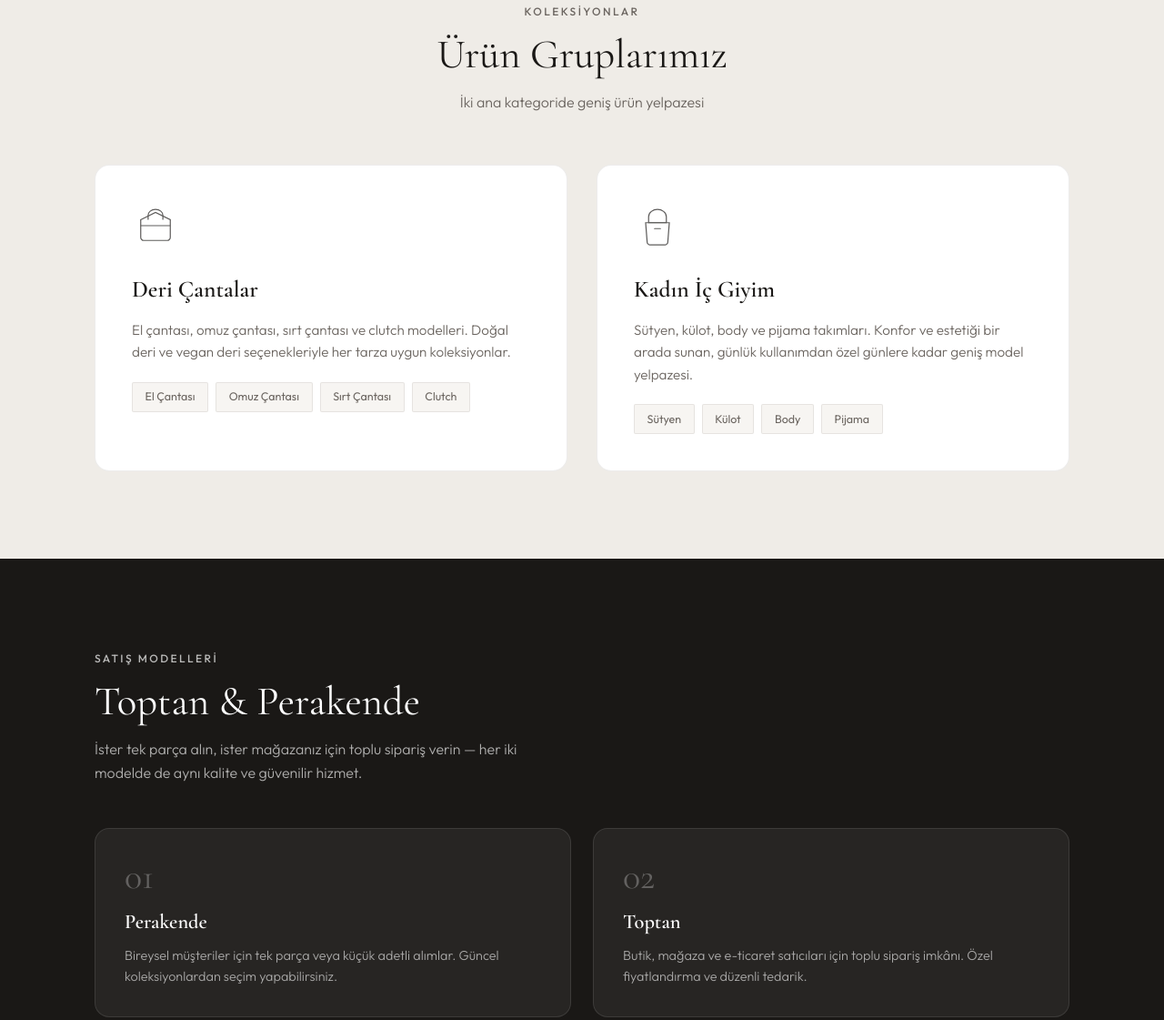
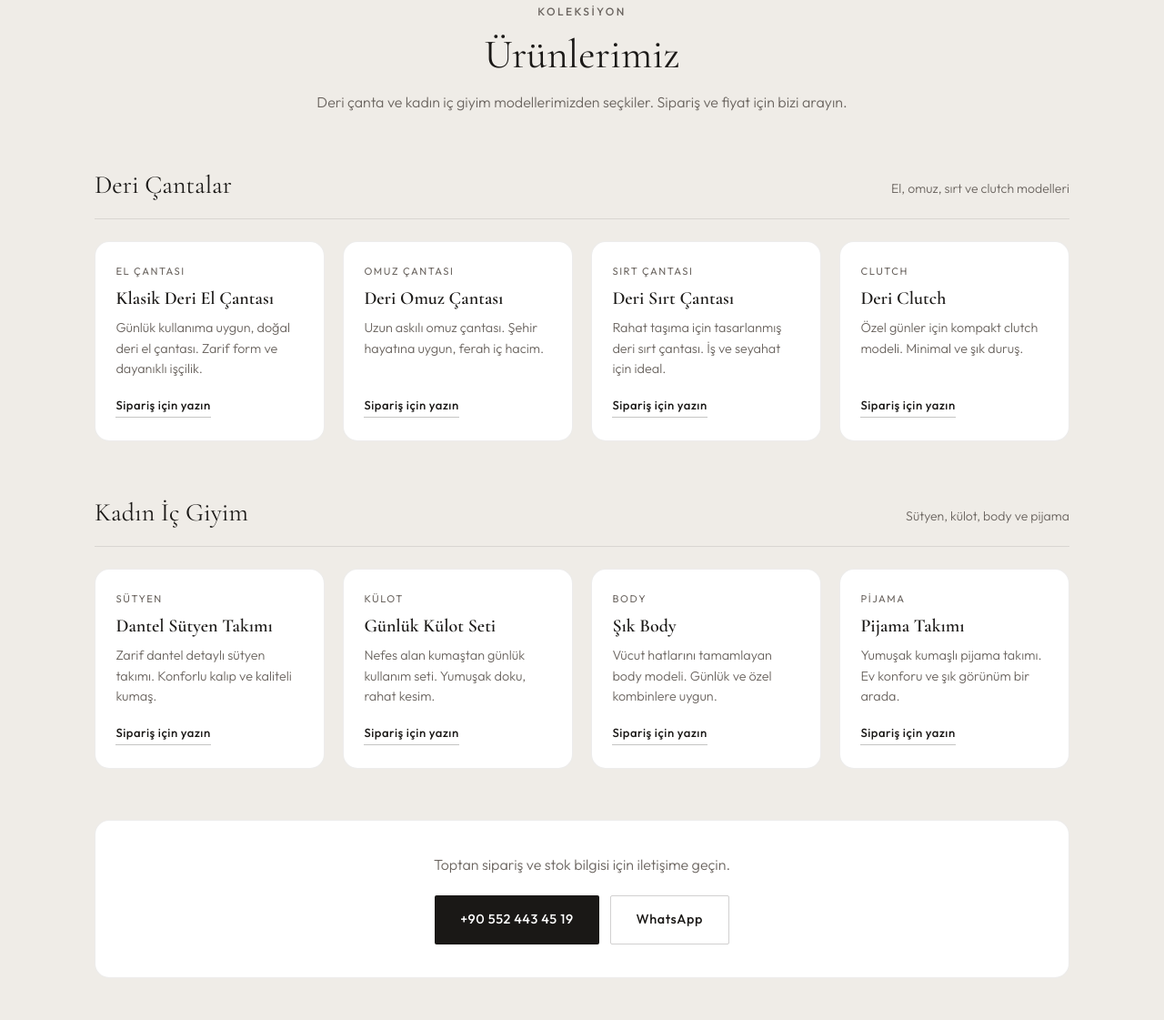
Before and after one commit to eliffvural/modazade, a plain HTML site: page index.html in a window 1280 px wide. Shown: the part 1388-2509 px from the top of the page at 91% size. Drawn offline with nearby package versions, Linux system fonts and the light colour scheme.

Commit message:
Refactor product catalog layout and update hero section text for clarity. Enhanced styles for improved visual hierarchy and responsiveness. Updated background image and adjusted color filters for a modern aesthetic.

```diff
--- a/index.html
+++ b/index.html
@@ -41,7 +41,7 @@
       <div class="container hero-content">
         <p class="hero-eyebrow">Deri Çanta & Kadın İç Giyim</p>
         <h1>Zarafet ve kalite,<br><em>tek adreste.</em></h1>
-        <p class="hero-desc">Modazade olarak deri çanta ve kadın iç giyim koleksiyonlarımızı toptan ve perakende sunuyoruz. İki alanda da seçkin malzeme ve özenli işçilik.</p>
+        <p class="hero-desc">Deri çanta ve kadın iç giyim koleksiyonlarımızı toptan ve perakende sunuyoruz. Seçkin malzeme, özenli işçilik.</p>
         <div class="hero-actions">
           <a href="tel:+905524434519" class="btn btn-primary">
             <svg width="18" height="18" viewBox="0 0 24 24" fill="none" stroke="currentColor" stroke-width="2" aria-hidden="true"><path d="M22 16.92v3a2 2 0 0 1-2.18 2 19.79 19.79 0 0 1-8.63-3.07 19.5 19.5 0 0 1-6-6 19.79 19.79 0 0 1-3.07-8.67A2 2 0 0 1 4.11 2h3a2 2 0 0 1 2 1.72c.127.96.361 1.903.7 2.81a2 2 0 0 1-.45 2.11L8.09 9.91a16 16 0 0 0 6 6l1.27-1.27a2 2 0 0 1 2.11-.45c.907.339 1.85.573 2.81.7A2 2 0 0 1 22 16.92z"/></svg>
@@ -111,45 +111,83 @@
     <section id="urunler" class="section products">
       <div class="container">
         <div class="section-header">
-          <span class="section-tag">Koleksiyonlar</span>
-          <h2>Ürün Gruplarımız</h2>
-          <p>İki ana kategoride geniş ürün yelpazesi</p>
+          <span class="section-tag">Koleksiyon</span>
+          <h2>Ürünlerimiz</h2>
+          <p>Deri çanta ve kadın iç giyim modellerimizden seçkiler. Sipariş ve fiyat için bizi arayın.</p>
         </div>
-        <div class="product-grid">
-          <article class="product-card">
-            <div class="product-icon">
-              <svg viewBox="0 0 64 64" fill="none" stroke="currentColor" stroke-width="1.5">
-                <path d="M12 24 L32 14 L52 24 L52 48 C52 50 50 52 48 52 L16 52 C14 52 12 50 12 48 Z"/>
-                <path d="M22 24 L22 18 C22 14 26 10 32 10 C38 10 42 14 42 18 L42 24"/>
-                <line x1="12" y1="32" x2="52" y2="32"/>
-              </svg>
-            </div>
+
+        <div class="catalog-group" id="deri-cantalar">
+          <div class="catalog-heading">
             <h3>Deri Çantalar</h3>
-            <p>El çantası, omuz çantası, sırt çantası ve clutch modelleri. Doğal deri ve vegan deri seçenekleriyle her tarza uygun koleksiyonlar.</p>
-            <ul class="product-tags">
-              <li>El Çantası</li>
-              <li>Omuz Çantası</li>
-              <li>Sırt Çantası</li>
-              <li>Clutch</li>
-            </ul>
-          </article>
-          <article class="product-card">
-            <div class="product-icon product-icon-alt">
-              <svg viewBox="0 0 64 64" fill="none" stroke="currentColor" stroke-width="1.5">
-                <path d="M20 20 C20 14 26 10 32 10 C38 10 44 14 44 20 L44 28 L20 28 Z"/>
-                <path d="M16 28 L48 28 L46 54 C46 56 44 58 42 58 L22 58 C20 58 18 56 18 54 Z"/>
-                <path d="M28 36 L36 36" stroke-linecap="round"/>
-              </svg>
-            </div>
+            <span>El, omuz, sırt ve clutch modelleri</span>
+          </div>
+          <div class="catalog-grid">
+            <article class="catalog-item">
+              <span class="catalog-cat">El Çantası</span>
+              <h4>Klasik Deri El Çantası</h4>
+              <p>Günlük kullanıma uygun, doğal deri el çantası. Zarif form ve dayanıklı işçilik.</p>
+              <a href="https://wa.me/905524434519?text=Merhaba,%20Klasik%20Deri%20El%20%C3%87antas%C4%B1%20hakk%C4%B1nda%20bilgi%20almak%20istiyorum." class="catalog-link" target="_blank" rel="noopener">Sipariş için yazın</a>
+            </article>
+            <article class="catalog-item">
+              <span class="catalog-cat">Omuz Çantası</span>
+              <h4>Deri Omuz Çantası</h4>
+              <p>Uzun askılı omuz çantası. Şehir hayatına uygun, ferah iç hacim.</p>
+              <a href="https://wa.me/905524434519?text=Merhaba,%20Deri%20Omuz%20%C3%87antas%C4%B1%20hakk%C4%B1nda%20bilgi%20almak%20istiyorum." class="catalog-link" target="_blank" rel="noopener">Sipariş için yazın</a>
+            </article>
+            <article class="catalog-item">
+              <span class="catalog-cat">Sırt Çantası</span>
+              <h4>Deri Sırt Çantası</h4>
+              <p>Rahat taşıma için tasarlanmış deri sırt çantası. İş ve seyahat için ideal.</p>
+              <a href="https://wa.me/905524434519?text=Merhaba,%20Deri%20S%C4%B1rt%20%C3%87antas%C4%B1%20hakk%C4%B1nda%20bilgi%20almak%20istiyorum." class="catalog-link" target="_blank" rel="noopener">Sipariş için yazın</a>
+            </article>
+            <article class="catalog-item">
+              <span class="catalog-cat">Clutch</span>
+              <h4>Deri Clutch</h4>
+              <p>Özel günler için kompakt clutch modeli. Minimal ve şık duruş.</p>
+              <a href="https://wa.me/905524434519?text=Merhaba,%20Deri%20Clutch%20hakk%C4%B1nda%20bilgi%20almak%20istiyorum." class="catalog-link" target="_blank" rel="noopener">Sipariş için yazın</a>
+            </article>
+          </div>
+        </div>
+
+        <div class="catalog-group" id="ic-giyim">
+          <div class="catalog-heading">
             <h3>Kadın İç Giyim</h3>
-            <p>Sütyen, külot, body ve pijama takımları. Konfor ve estetiği bir arada sunan, günlük kullanımdan özel günlere kadar geniş model yelpazesi.</p>
-            <ul class="product-tags">
-              <li>Sütyen</li>
-              <li>Külot</li>
-              <li>Body</li>
-              <li>Pijama</li>
-            </ul>
-          </article>
+            <span>Sütyen, külot, body ve pijama</span>
+          </div>
+          <div class="catalog-grid">
+            <article class="catalog-item">
+              <span class="catalog-cat">Sütyen</span>
+              <h4>Dantel Sütyen Takımı</h4>
+              <p>Zarif dantel detaylı sütyen takımı. Konforlu kalıp ve kaliteli kumaş.</p>
+              <a href="https://wa.me/905524434519?text=Merhaba,%20Dantel%20S%C3%BCtyen%20Tak%C4%B1m%C4%B1%20hakk%C4%B1nda%20bilgi%20almak%20istiyorum." class="catalog-link" target="_blank" rel="noopener">Sipariş için yazın</a>
+            </article>
+            <article class="catalog-item">
+              <span class="catalog-cat">Külot</span>
+              <h4>Günlük Külot Seti</h4>
+              <p>Nefes alan kumaştan günlük kullanım seti. Yumuşak doku, rahat kesim.</p>
+              <a href="https://wa.me/905524434519?text=Merhaba,%20G%C3%BCnl%C3%BCk%20K%C3%BClot%20Seti%20hakk%C4%B1nda%20bilgi%20almak%20istiyorum." class="catalog-link" target="_blank" rel="noopener">Sipariş için yazın</a>
+            </article>
+            <article class="catalog-item">
+              <span class="catalog-cat">Body</span>
+              <h4>Şık Body</h4>
+              <p>Vücut hatlarını tamamlayan body modeli. Günlük ve özel kombinlere uygun.</p>
+              <a href="https://wa.me/905524434519?text=Merhaba,%20%C5%9E%C4%B1k%20Body%20hakk%C4%B1nda%20bilgi%20almak%20istiyorum." class="catalog-link" target="_blank" rel="noopener">Sipariş için yazın</a>
+            </article>
+            <article class="catalog-item">
+              <span class="catalog-cat">Pijama</span>
+              <h4>Pijama Takımı</h4>
+              <p>Yumuşak kumaşlı pijama takımı. Ev konforu ve şık görünüm bir arada.</p>
+              <a href="https://wa.me/905524434519?text=Merhaba,%20Pijama%20Tak%C4%B1m%C4%B1%20hakk%C4%B1nda%20bilgi%20almak%20istiyorum." class="catalog-link" target="_blank" rel="noopener">Sipariş için yazın</a>
+            </article>
+          </div>
+        </div>
+
+        <div class="catalog-cta">
+          <p>Toptan sipariş ve stok bilgisi için iletişime geçin.</p>
+          <div class="catalog-cta-actions">
+            <a href="tel:+905524434519" class="btn btn-dark">+90 552 443 45 19</a>
+            <a href="https://wa.me/905524434519" class="btn btn-ghost" target="_blank" rel="noopener">WhatsApp</a>
+          </div>
         </div>
       </div>
     </section>
@@ -237,8 +275,8 @@
         <div class="footer-col">
           <h4 class="footer-heading">Koleksiyonlar</h4>
           <ul class="footer-links">
-            <li><a href="#urunler">Deri Çantalar</a></li>
-            <li><a href="#urunler">Kadın İç Giyim</a></li>
+            <li><a href="#deri-cantalar">Deri Çantalar</a></li>
+            <li><a href="#ic-giyim">Kadın İç Giyim</a></li>
             <li><a href="#satis">Toptan Satış</a></li>
             <li><a href="#satis">Perakende</a></li>
           </ul>
--- a/styles.css
+++ b/styles.css
@@ -198,8 +198,8 @@ body {
   inset: 0;
   background-image: url('assets/hero-bg.jpg');
   background-size: cover;
-  background-position: center;
-  filter: grayscale(0.55) contrast(1.02) brightness(0.75);
+  background-position: center 20%;
+  filter: grayscale(0.25) contrast(1.04) brightness(0.82);
   transform: scale(1.02);
 }
 
@@ -209,9 +209,9 @@ body {
   background:
     linear-gradient(
       180deg,
-      rgba(18, 16, 14, 0.55) 0%,
-      rgba(18, 16, 14, 0.72) 50%,
-      rgba(18, 16, 14, 0.88) 100%
+      rgba(18, 16, 14, 0.45) 0%,
+      rgba(18, 16, 14, 0.58) 45%,
+      rgba(18, 16, 14, 0.82) 100%
     );
 }
 
@@ -473,70 +473,145 @@ body {
   flex-shrink: 0;
 }
 
-/* ── Products ── */
+/* ── Products / Catalog ── */
 .products {
   background: var(--cream-dark);
 }
 
-.product-grid {
-  display: grid;
-  grid-template-columns: 1fr 1fr;
-  gap: 2rem;
+.catalog-group {
+  margin-bottom: 3.5rem;
 }
 
-.product-card {
-  background: var(--white);
-  border-radius: var(--radius-lg);
-  padding: 2.5rem;
-  transition: border-color var(--transition), box-shadow var(--transition);
-  border: 1px solid rgba(26, 24, 22, 0.08);
+.catalog-group:last-of-type {
+  margin-bottom: 2.5rem;
 }
 
-.product-card:hover {
+.catalog-heading {
+  display: flex;
+  align-items: baseline;
+  justify-content: space-between;
+  gap: 1rem;
+  flex-wrap: wrap;
+  margin-bottom: 1.5rem;
+  padding-bottom: 0.85rem;
+  border-bottom: 1px solid rgba(26, 24, 22, 0.1);
+}
+
+.catalog-heading h3 {
+  font-family: var(--font-display);
+  font-size: 1.75rem;
+  font-weight: 500;
+  color: var(--charcoal);
+}
+
+.catalog-heading span {
+  font-size: 0.88rem;
+  color: var(--charcoal-soft);
+  font-weight: 300;
+}
+
+.catalog-grid {
+  display: grid;
+  grid-template-columns: repeat(4, 1fr);
+  gap: 1.25rem;
+}
+
+.catalog-item {
+  background: var(--white);
+  border: 1px solid rgba(26, 24, 22, 0.08);
+  border-radius: var(--radius-lg);
+  padding: 1.5rem 1.4rem 1.6rem;
+  display: flex;
+  flex-direction: column;
+  transition: border-color var(--transition), box-shadow var(--transition);
+}
+
+.catalog-item:hover {
   border-color: rgba(26, 24, 22, 0.16);
   box-shadow: var(--shadow);
 }
 
-.product-icon {
-  width: 52px;
-  height: 52px;
-  color: var(--charcoal);
-  opacity: 0.7;
-  margin-bottom: 1.5rem;
+.catalog-cat {
+  font-size: 0.7rem;
+  letter-spacing: 0.14em;
+  text-transform: uppercase;
+  color: var(--charcoal-soft);
+  margin-bottom: 0.55rem;
 }
 
-.product-icon-alt {
+.catalog-item h4 {
+  font-family: var(--font-display);
+  font-size: 1.25rem;
+  font-weight: 600;
   color: var(--charcoal);
+  margin-bottom: 0.5rem;
+  line-height: 1.25;
 }
 
-.product-card h3 {
-  font-family: var(--font-display);
-  font-size: 1.6rem;
-  font-weight: 600;
-  margin-bottom: 0.75rem;
+.catalog-item p {
+  font-size: 0.9rem;
+  color: var(--charcoal-soft);
+  font-weight: 300;
+  line-height: 1.55;
+  margin-bottom: 1.15rem;
+  flex: 1;
 }
 
-.product-card p {
+.catalog-link {
+  font-size: 0.82rem;
+  font-weight: 500;
+  letter-spacing: 0.04em;
+  color: var(--charcoal);
+  text-decoration: none;
+  border-bottom: 1px solid rgba(26, 24, 22, 0.25);
+  padding-bottom: 2px;
+  align-self: flex-start;
+  transition: border-color var(--transition);
+}
+
+.catalog-link:hover {
+  border-color: var(--charcoal);
+}
+
+.catalog-cta {
+  text-align: center;
+  padding: 2.25rem 1.5rem;
+  background: var(--white);
+  border: 1px solid rgba(26, 24, 22, 0.08);
+  border-radius: var(--radius-lg);
+}
+
+.catalog-cta p {
   color: var(--charcoal-soft);
-  font-size: 0.95rem;
   font-weight: 300;
   margin-bottom: 1.25rem;
 }
 
-.product-tags {
+.catalog-cta-actions {
   display: flex;
+  gap: 0.75rem;
+  justify-content: center;
   flex-wrap: wrap;
-  gap: 0.5rem;
-  list-style: none;
 }
 
-.product-tags li {
-  font-size: 0.78rem;
-  padding: 0.35rem 0.85rem;
-  background: var(--cream);
-  border-radius: 2px;
-  color: var(--charcoal-soft);
-  border: 1px solid rgba(26, 24, 22, 0.08);
+.btn-dark {
+  background: var(--charcoal);
+  color: var(--white);
+}
+
+.btn-dark:hover {
+  background: var(--accent);
+}
+
+.btn-ghost {
+  background: transparent;
+  color: var(--charcoal);
+  border: 1px solid rgba(26, 24, 22, 0.2);
+}
+
+.btn-ghost:hover {
+  border-color: var(--charcoal);
+  background: rgba(26, 24, 22, 0.03);
 }
 
 /* ── Wholesale ── */
@@ -862,10 +937,13 @@ body {
   }
 
   .about-grid,
-  .product-grid,
   .wholesale-cards,
   .contact-inner {
     grid-template-columns: 1fr;
+  }
+
+  .catalog-grid {
+    grid-template-columns: 1fr 1fr;
   }
 
   .about-visual {
@@ -909,8 +987,18 @@ body {
   }
 }
 
+@media (max-width: 1024px) {
+  .catalog-grid {
+    grid-template-columns: 1fr 1fr;
+  }
+}
+
 @media (max-width: 480px) {
   .footer-grid {
     grid-template-columns: 1fr;
   }
+
+  .catalog-grid {
+    grid-template-columns: 1fr;
+  }
 }
```
Also changed, not shown: assets/hero-bg.jpg.
